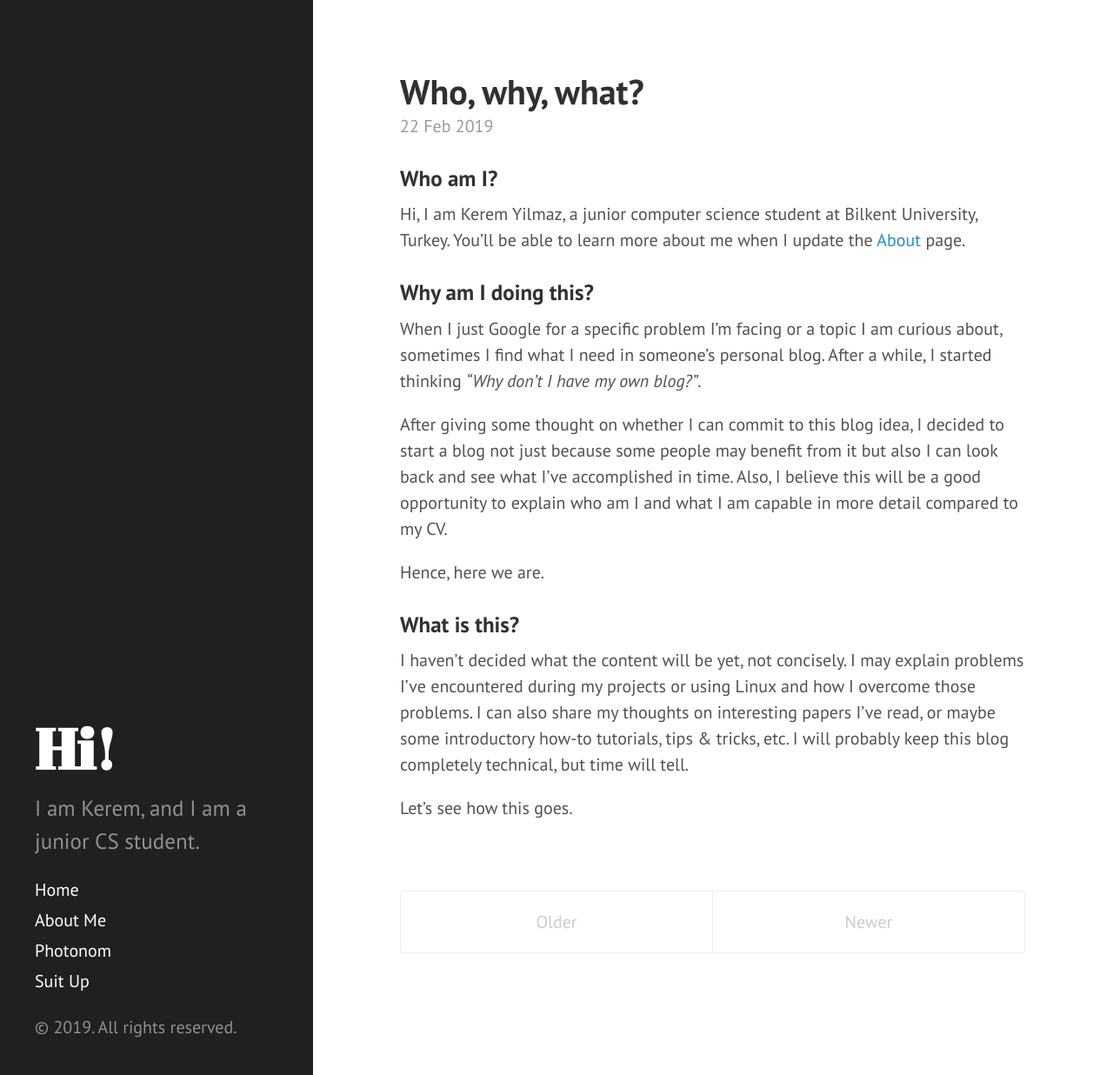
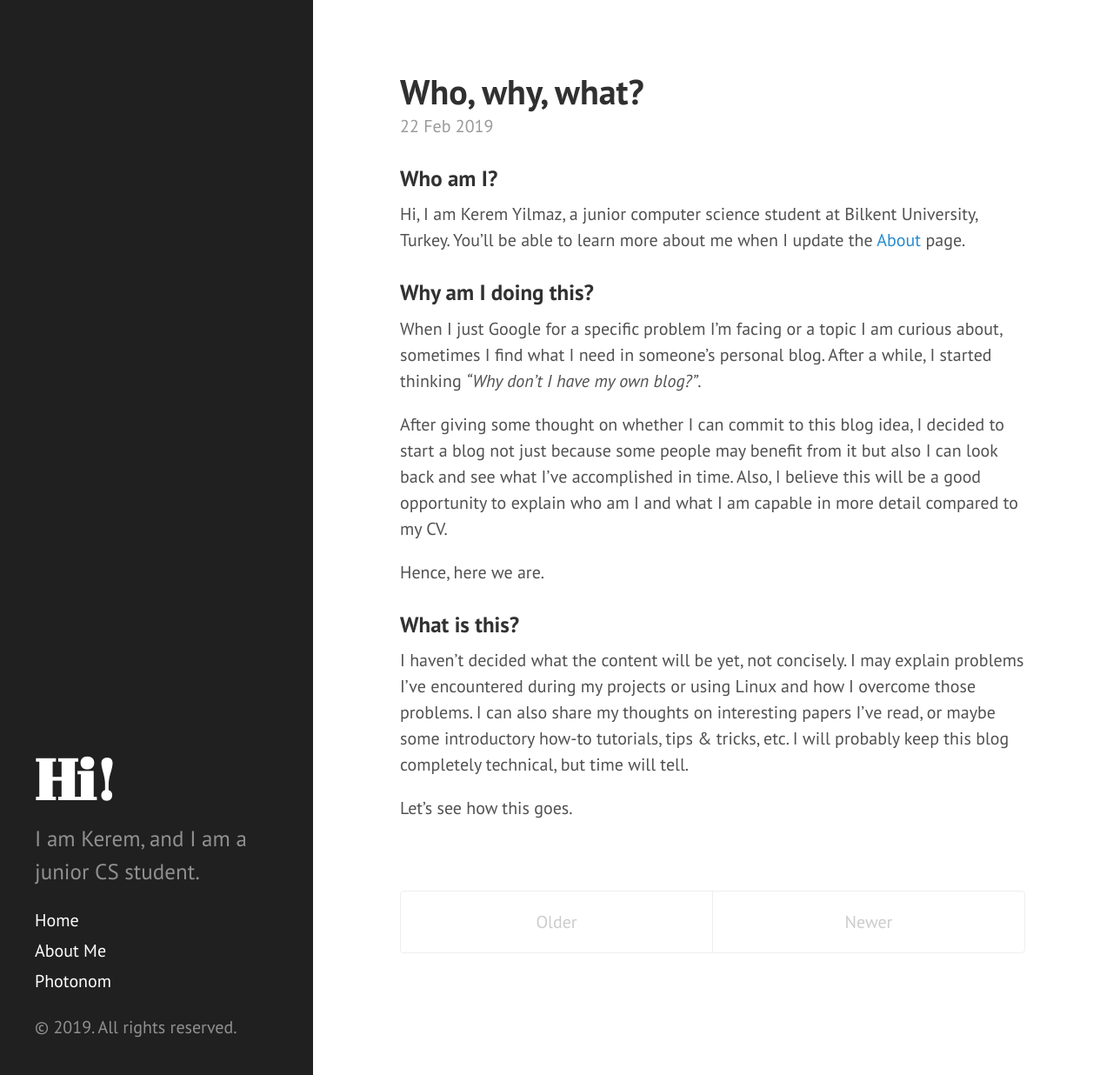
Before and after one commit to mrkeremyilmaz/mrkeremyilmaz.github.io, a Jekyll site: the page built from index.html, in a window 1280 px wide and 1236 px high. Shown: the whole window at 87% size. Built offline with Jekyll 4.4.1, drawn with Linux system fonts in a browser that asks for light colours; the list of posts is cut into pages by our own code.

Commit message:
Remove page from navbar

```diff
--- a/old_pages/suitup.md
+++ b/old_pages/suitup.md
@@ -1,7 +1,6 @@
 ---
 layout: page
-title: Suit Up
-exclude: true
+title: null
 ---
 
 <!--
```
